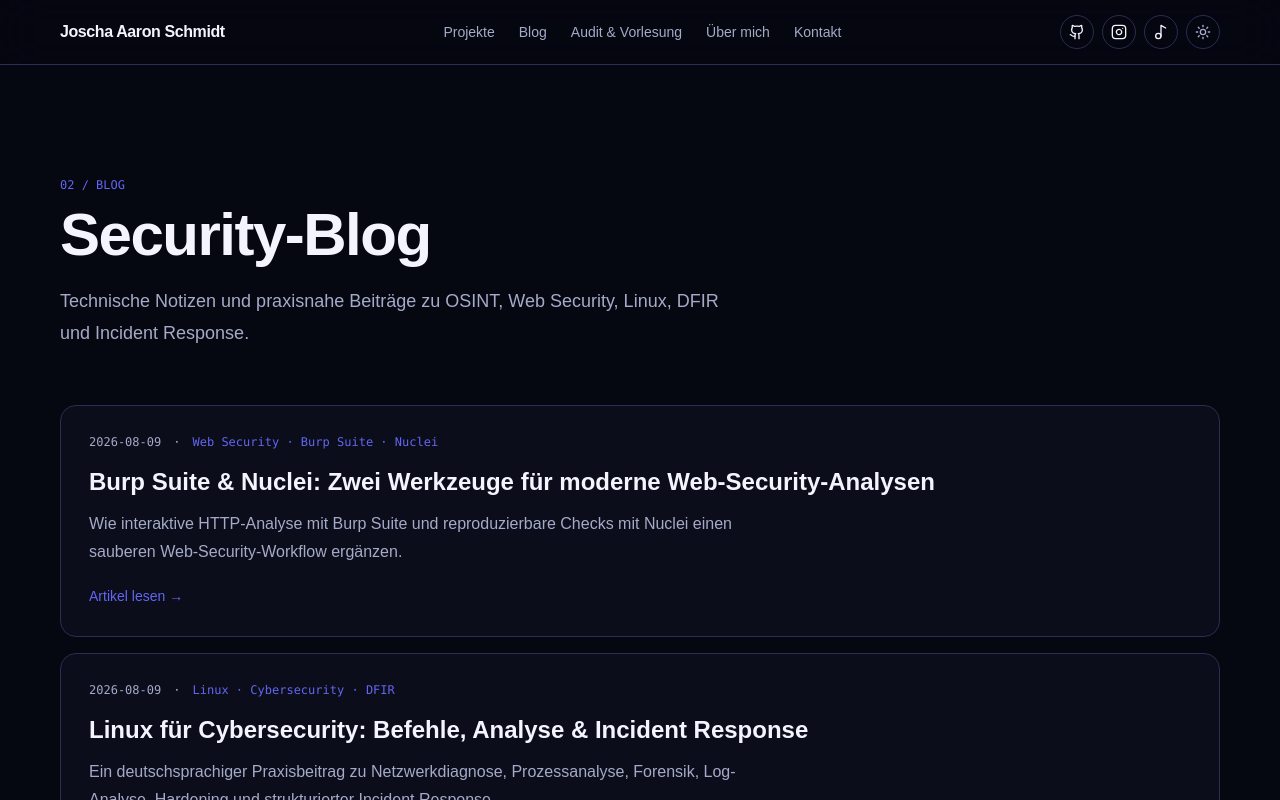
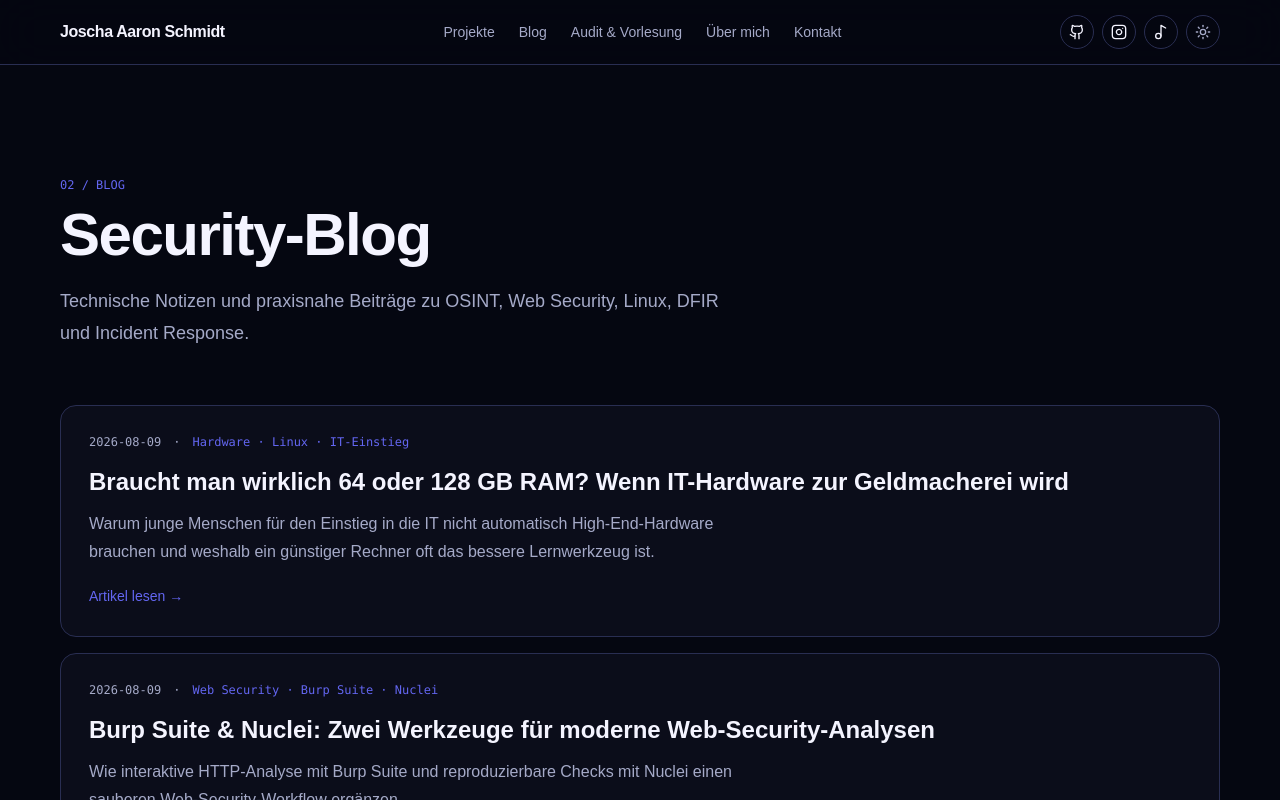
Before and after one commit to aaron0sec/webseite, a Next.js app: page /blog in a window 1280 px wide. Shown: the top 800 px of the page. Built offline with nearby package versions, Linux system fonts and the light colour scheme.

Commit message:
Add new hardware article to blog index

```diff
--- a/src/app/blog/page.tsx
+++ b/src/app/blog/page.tsx
@@ -4,6 +4,7 @@ import { Reveal } from "@/components/reveal";
 export const metadata: Metadata = { title: "Blog", description: "Technische Beiträge von Joscha Aaron Schmidt zu OSINT, Web Security, Linux und Incident Response." };
 
 const posts = [
+  { slug: "hardware-geldmacherei-it-einsteiger", title: "Braucht man wirklich 64 oder 128 GB RAM? Wenn IT-Hardware zur Geldmacherei wird", date: "2026-08-09", category: "Hardware · Linux · IT-Einstieg", excerpt: "Warum junge Menschen für den Einstieg in die IT nicht automatisch High-End-Hardware brauchen und weshalb ein günstiger Rechner oft das bessere Lernwerkzeug ist." },
   { slug: "burp-suite-nuclei-websecurity", title: "Burp Suite & Nuclei: Zwei Werkzeuge für moderne Web-Security-Analysen", date: "2026-08-09", category: "Web Security · Burp Suite · Nuclei", excerpt: "Wie interaktive HTTP-Analyse mit Burp Suite und reproduzierbare Checks mit Nuclei einen sauberen Web-Security-Workflow ergänzen." },
   { slug: "essential-linux-commands-cybersecurity", title: "Linux für Cybersecurity: Befehle, Analyse & Incident Response", date: "2026-08-09", category: "Linux · Cybersecurity · DFIR", excerpt: "Ein deutschsprachiger Praxisbeitrag zu Netzwerkdiagnose, Prozessanalyse, Forensik, Log-Analyse, Hardening und strukturierter Incident Response." },
   { slug: "osint-webanalyse", title: "OSINT bei der technischen Webanalyse", date: "2026-08-08", category: "OSINT", excerpt: "Welche öffentlich zugänglichen Signale sich bei einer technischen Webanalyse sinnvoll kombinieren lassen." },
```
